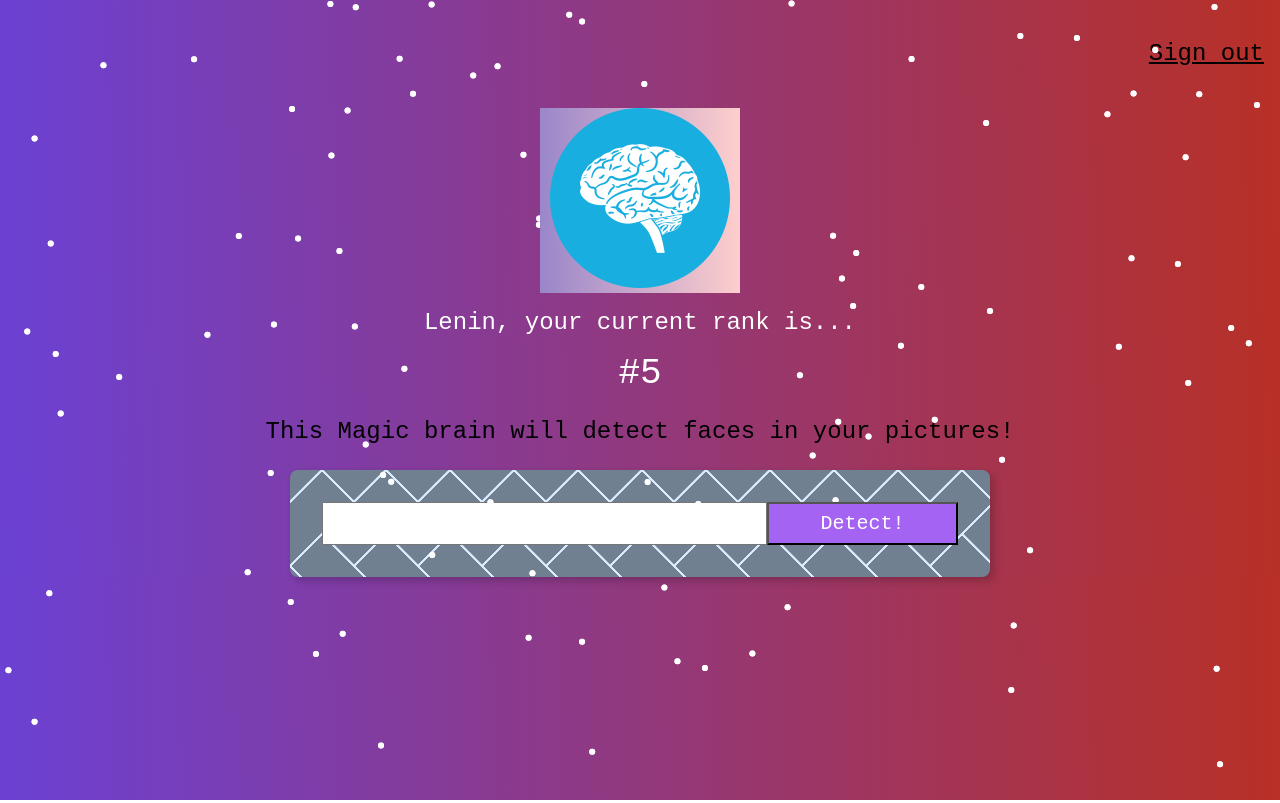
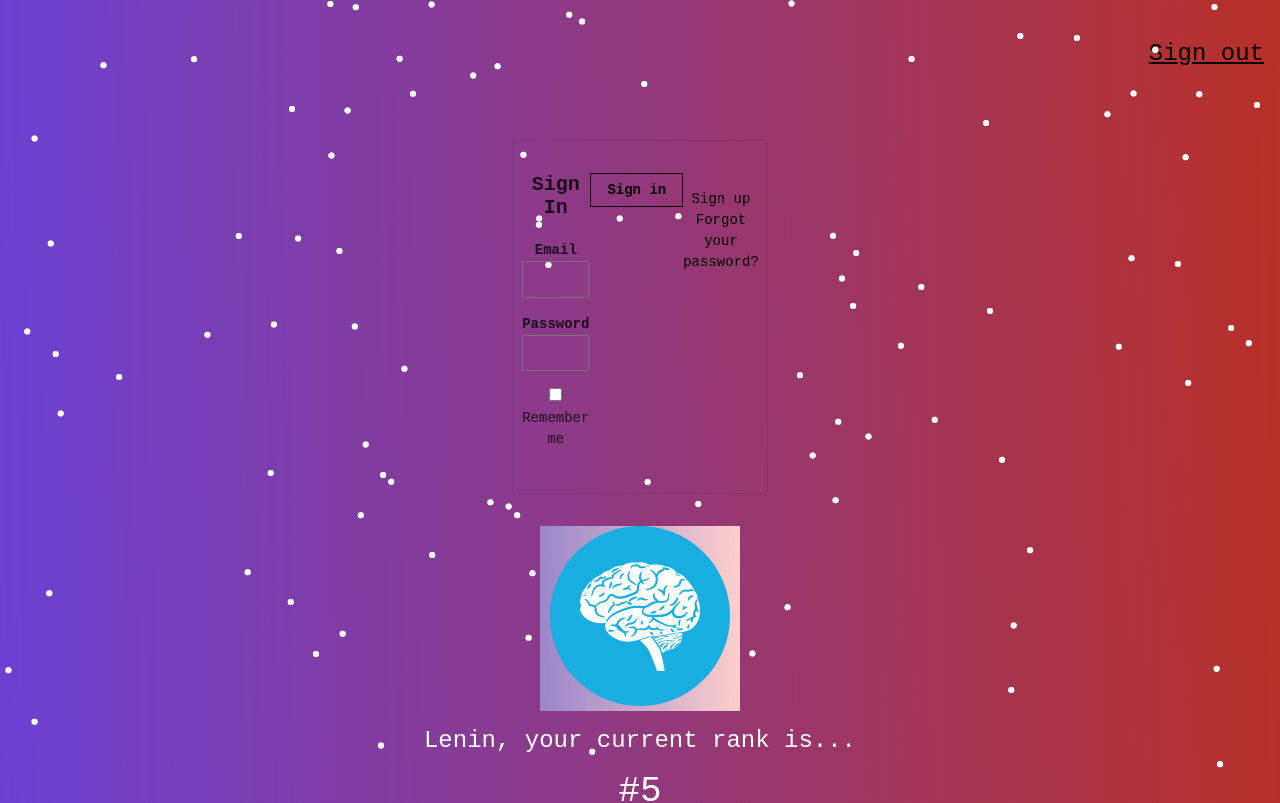
Before and after one commit to lenindelarosa/facerecognitionbrain, a React (Create React App) app: page / in a window 1280 px wide. Shown: the top 803 px of the page. Built offline with nearby package versions, Linux system fonts and the light colour scheme; what clarifai would draw is missing.

Commit message:
adding sign in

```diff
--- a/src/App.js
+++ b/src/App.js
@@ -7,6 +7,7 @@
 import { Component } from 'react';
 import Clarifai from 'clarifai'
 import FaceRecognition from './components/FaceRecognition/FaceRecognition';
+import Signin from './components/Signin/Signin';
 
 
 const particlesOptions = {
@@ -71,6 +72,7 @@
       <div className="App">
         <Particles id='tsparticles' options={{particlesOptions}}/>
         <Navigation />
+		<Signin />
         <Logo />
         <Rank />
         <ImageLinkForm onInputChange={this.onInputChange} onButtonSubmit={this.onButtonSubmit}/>
--- /dev/null
+++ b/src/components/Signin/Signin.js
@@ -0,0 +1,33 @@
+import React from 'react';
+
+const Signin = () => {
+    return (
+        <article class="br2 ba dark-gray b--black-10 mv4 w-100 w-50-m w-25-l mw5 center">
+        <main class="pa4 black-80">
+            <form class="measure center">
+                <fieldset id="sign_up" class="ba b--transparent ph0 mh0">
+                <legend class="f4 fw6 ph0 mh0">Sign In</legend>
+                <div class="mt3">
+                    <label class="db fw6 lh-copy f6" for="email-address">Email</label>
+                    <input class="pa2 input-reset ba bg-transparent hover-bg-black hover-white w-100" type="email" name="email-address"  id="email-address"/>
+                </div>
+                <div class="mv3">
+                    <label class="db fw6 lh-copy f6" for="password">Password</label>
+                    <input class="b pa2 input-reset ba bg-transparent hover-bg-black hover-white w-100" type="password" name="password"  id="password" />
+                </div>
+                <label class="pa0 ma0 lh-copy f6 pointer"><input type="checkbox" /> Remember me</label>
+                </fieldset>
+                <div class="">
+                <input class="b ph3 pv2 input-reset ba b--black bg-transparent grow pointer f6 dib" type="submit" value="Sign in" />
+                </div>
+                <div class="lh-copy mt3">
+                <a href="#0" class="f6 link dim black db">Sign up</a>
+                <a href="#0" class="f6 link dim black db">Forgot your password?</a>
+                </div>
+            </form>
+        </main>
+        </article>
+    )
+}
+
+export default Signin
```
